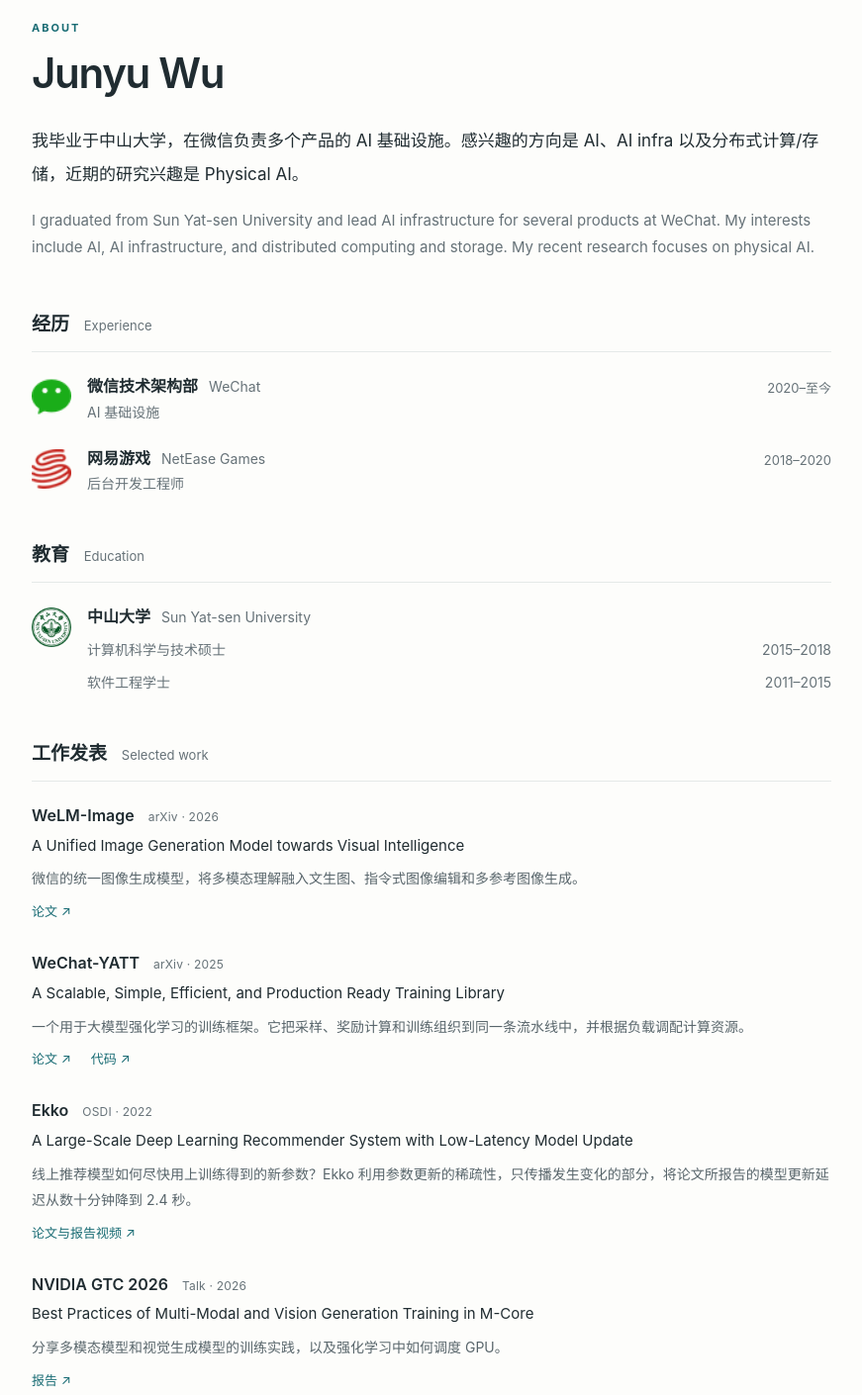
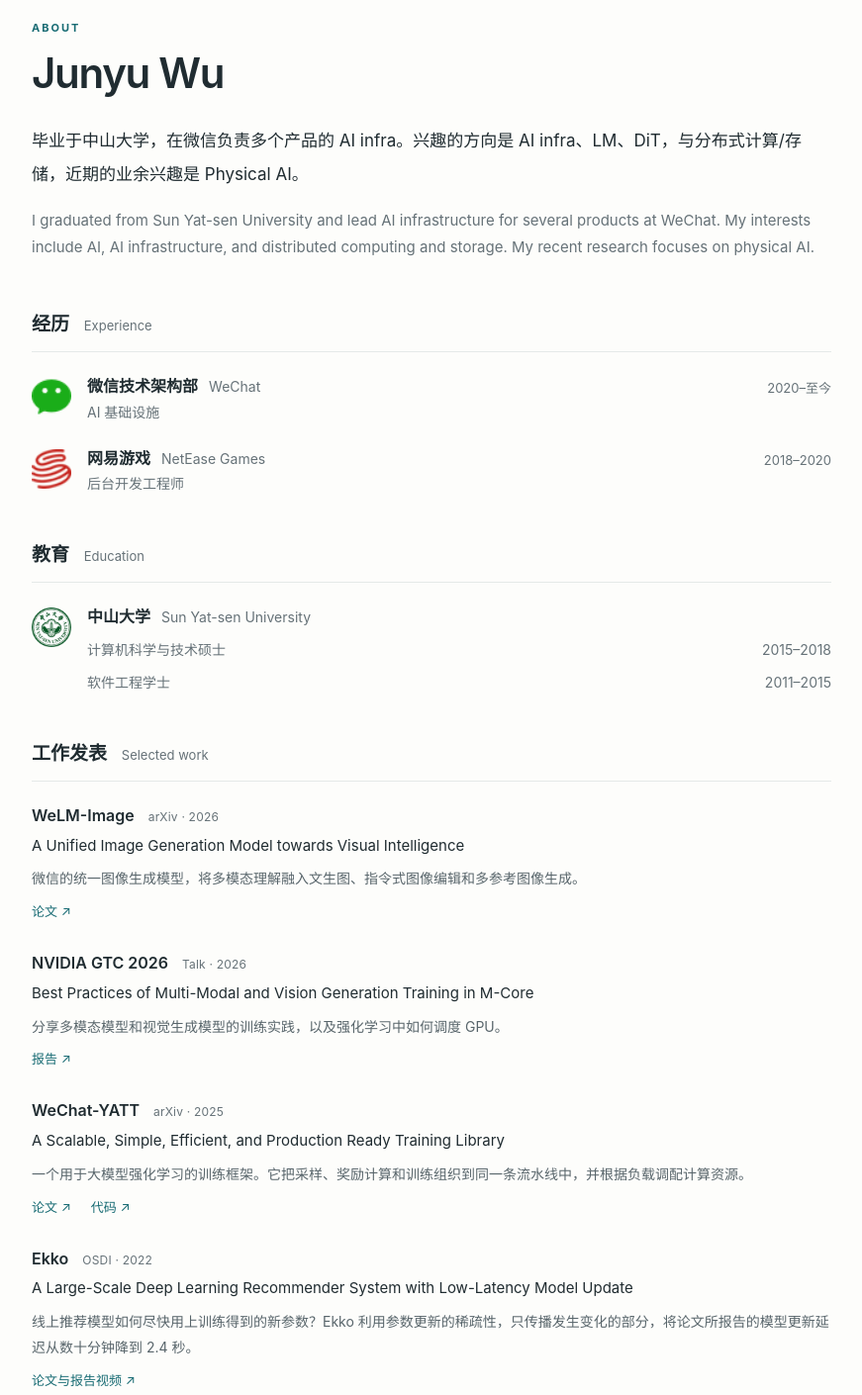
Before and after one commit to nrailg/nrailg.github.io, a plain HTML site: page about.html in a window 1280 px wide. Shown: the part 140-1550 px from the top of the page at 99% size, without its empty margins (204-1075 px from the left). Drawn offline with Linux system fonts and the light colour scheme.

Commit message:
Update about bio and order selected work by date

```diff
--- a/about.html
+++ b/about.html
@@ -22,7 +22,7 @@
       <section class="intro" aria-labelledby="name">
         <p class="eyebrow">ABOUT</p>
         <h1 id="name">Junyu Wu</h1>
-        <p class="lead">我毕业于中山大学，在微信负责多个产品的 AI 基础设施。感兴趣的方向是 AI、AI infra 以及分布式计算/存储，近期的研究兴趣是 Physical AI。</p>
+        <p class="lead">毕业于中山大学，在微信负责多个产品的 AI infra。兴趣的方向是 AI infra、LM、DiT，与分布式计算/存储，近期的业余兴趣是 Physical AI。</p>
         <p class="intro-en" lang="en">I graduated from Sun Yat-sen University and lead AI infrastructure for several products at WeChat. My interests include AI, AI infrastructure, and distributed computing and storage. My recent research focuses on physical AI.</p>
       </section>
       <section class="section" aria-labelledby="experience">
@@ -57,6 +57,12 @@
           <p class="entry-links"><a href="https://arxiv.org/abs/2611.07392">论文 ↗</a></p>
         </article>
         <article class="publication">
+          <div class="entry-heading"><h3>NVIDIA GTC 2026</h3><span class="meta">Talk · 2026</span></div>
+          <p class="paper-title" lang="en">Best Practices of Multi-Modal and Vision Generation Training in M-Core</p>
+          <p>分享多模态模型和视觉生成模型的训练实践，以及强化学习中如何调度 GPU。</p>
+          <p class="entry-links"><a href="https://www.nvidia.com/en-us/on-demand/session/gtc26-s81515/">报告 ↗</a></p>
+        </article>
+        <article class="publication">
           <div class="entry-heading"><h3>WeChat-YATT</h3><span class="meta">arXiv · 2025</span></div>
           <p class="paper-title" lang="en">A Scalable, Simple, Efficient, and Production Ready Training Library</p>
           <p>一个用于大模型强化学习的训练框架。它把采样、奖励计算和训练组织到同一条流水线中，并根据负载调配计算资源。</p>
@@ -68,12 +74,6 @@
           <p>线上推荐模型如何尽快用上训练得到的新参数？Ekko 利用参数更新的稀疏性，只传播发生变化的部分，将论文所报告的模型更新延迟从数十分钟降到 2.4 秒。</p>
           <p class="entry-links"><a href="https://www.usenix.org/conference/osdi22/presentation/sima">论文与报告视频 ↗</a></p>
         </article>
-        <article class="publication">
-          <div class="entry-heading"><h3>NVIDIA GTC 2026</h3><span class="meta">Talk · 2026</span></div>
-          <p class="paper-title" lang="en">Best Practices of Multi-Modal and Vision Generation Training in M-Core</p>
-          <p>分享多模态模型和视觉生成模型的训练实践，以及强化学习中如何调度 GPU。</p>
-          <p class="entry-links"><a href="https://www.nvidia.com/en-us/on-demand/session/gtc26-s81515/">报告 ↗</a></p>
-        </article>
       </section>
     </main>
     <footer class="site-footer"><span>Junyu Wu</span><span>AI · Infrastructure · Distributed systems</span></footer>
```
